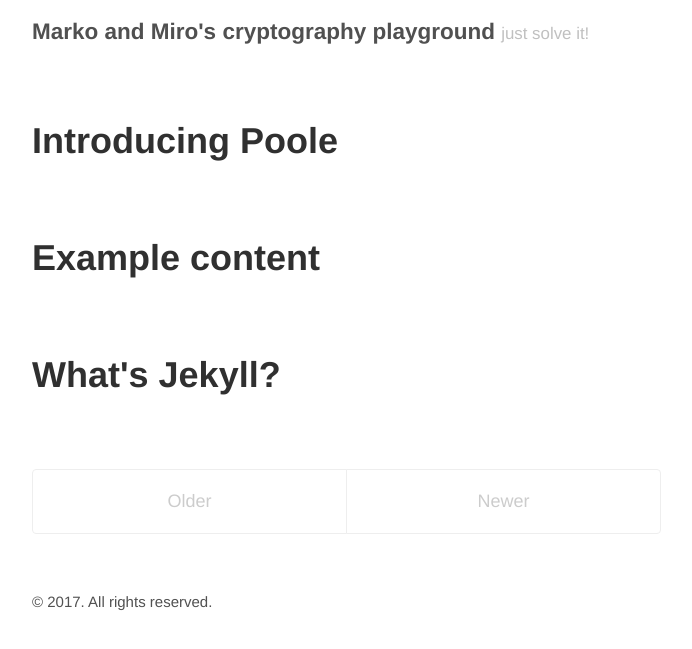
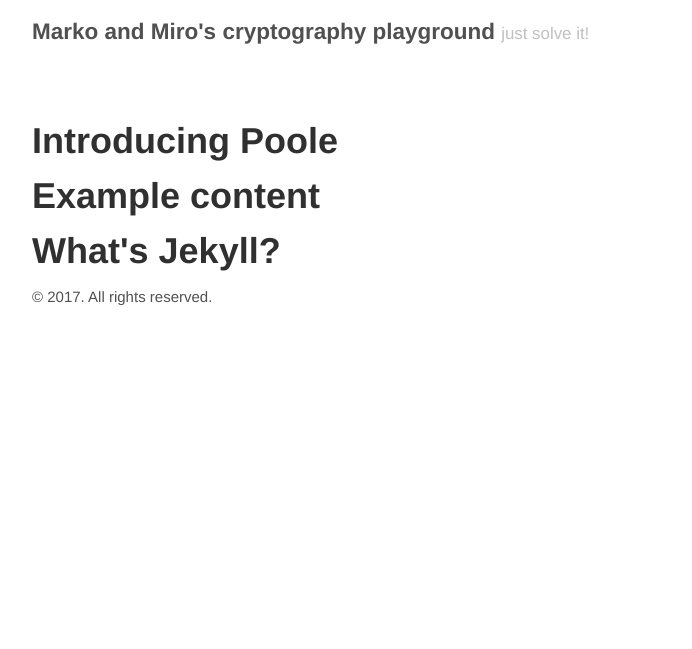
Before and after one commit to lcapkovic/crypto, a Jekyll site: the page built from index.html, in a window 1280 px wide. Shown: the top 649 px of the page, without its empty margins (293-985 px from the left). Built offline with Jekyll 4.4.1, drawn with Linux system fonts in a browser that asks for light colours; the list of posts is cut into pages by our own code.

Commit message:
More stuff

```diff
--- a/index.html
+++ b/index.html
@@ -5,7 +5,7 @@ title: Home
 
 <div class="posts">
   {% for post in paginator.posts %}
-  <article class="post">
+  <article class="post" style="margin-bottom:10px">
     <h1 class="post-title">
       <a href="{{ site.baseurl }}{{ post.url }}">
         {{ post.title }}
@@ -18,7 +18,7 @@ title: Home
   </article>
   {% endfor %}
 </div>
-
+<!--
 <div class="pagination">
   {% if paginator.next_page %}
     <a class="pagination-item older" href="{{ paginator.next_page_path | prepend: site.baseurl }}">Older</a>
@@ -30,4 +30,4 @@ title: Home
   {% else %}
     <span class="pagination-item newer">Newer</span>
   {% endif %}
-</div>
+</div> -->
```
